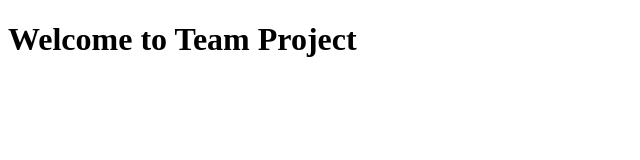
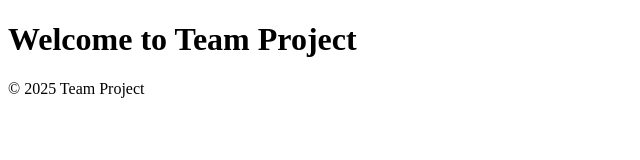
Before and after one commit to pichtrivan/team-html-project-1, a plain HTML site: page index.html in a window 1280 px wide. Shown: the whole page, without its empty margins (0-640 px from the left). Drawn offline with Linux system fonts and the light colour scheme.

Commit message:
Add footer

```diff
--- a/index.html
+++ b/index.html
@@ -7,5 +7,8 @@
 </head>
 <body>
     <h1>Welcome to Team Project</h1>
+    <footer>
+        <p>© 2025 Team Project</p>
+    </footer>
 </body>
 </html>
```
